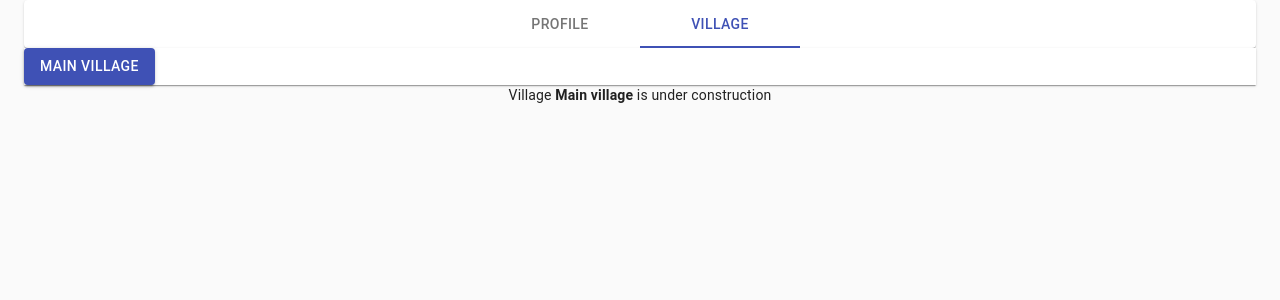
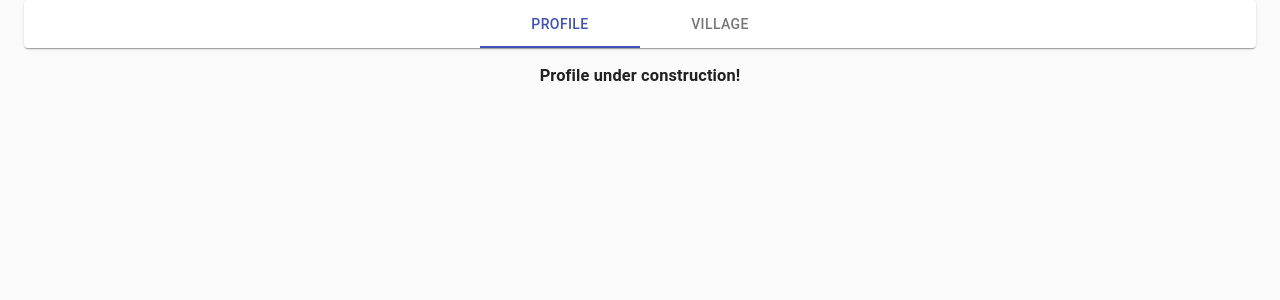
Before and after one commit to Markoxmas/Traviland, a React (Create React App) app: page / in a window 1280 px wide. Shown: the top 300 px of the page. Built offline with nearby package versions, Linux system fonts and the light colour scheme.

Commit message:
Fixed a few warnings

```diff
--- a/src/components/VillagesList.js
+++ b/src/components/VillagesList.js
@@ -75,7 +75,7 @@ export default function VillagesList() {
                 onClose={handleClose}
             >
                 {villages.map((village) => (
-                    <StyledMenuItem>
+                    <StyledMenuItem key={village.id}>
                         <ListItemText
                             primary={village.name}
                             onClick={() => handleClose(village.id)}
--- a/src/redux/reducers/menuReducer.js
+++ b/src/redux/reducers/menuReducer.js
@@ -1,7 +1,7 @@
 import CONST from '../constants'
 
 const initialState = {
-    tab: 1,
+    tab: 0,
 }
 
 const menuReducer = (state = initialState, action = {}) => {
```
